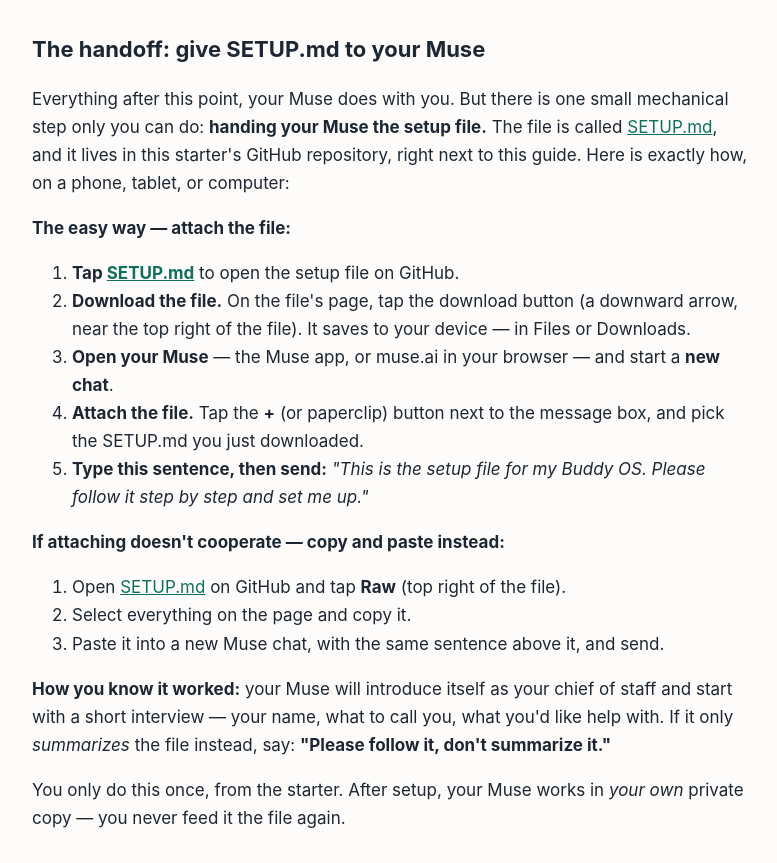
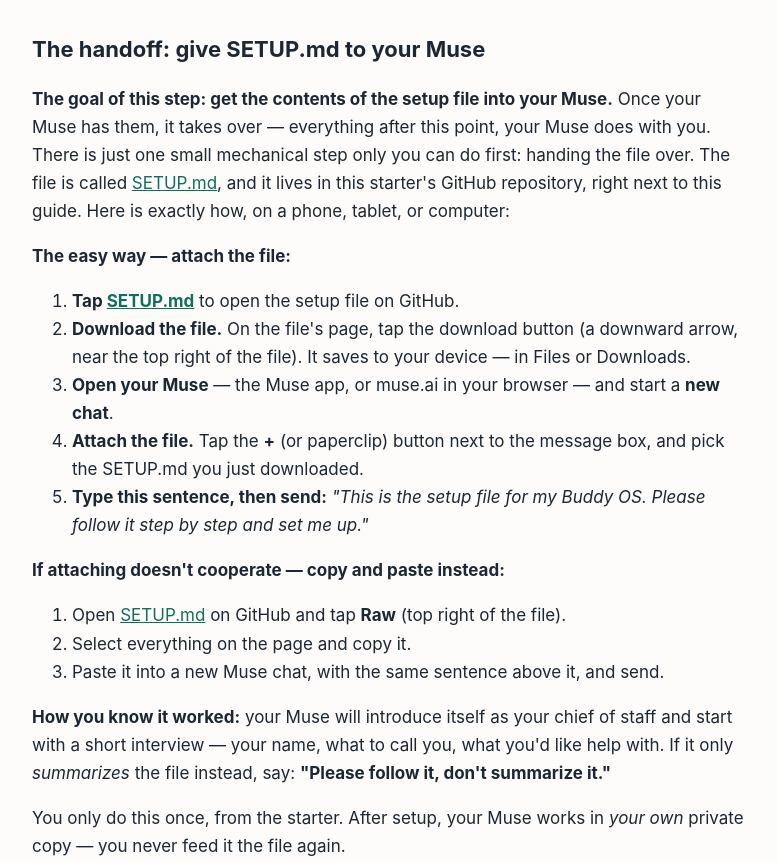
Before and after one commit to davedellaquila/buddy-os-starter, a plain HTML site: page start-here.html in a window 1280 px wide. Shown: the part 1727-2590 px from the top of the page, without its empty margins (250-1027 px from the left). Drawn offline with Linux system fonts and the light colour scheme.

Commit message:
START-HERE handoff: open the section with the goal — get the contents of the setup file into your Muse — before the mechanics. Nan's first-tester run, round 3.

```diff
--- a/start-here.html
+++ b/start-here.html
@@ -93,9 +93,11 @@ they'd need and don't:</p>
 <li><strong>No credit card beyond the Muse plan.</strong> Free tiers carry the rest.</li>
 </ul>
 <h2>The handoff: give SETUP.md to your Muse</h2>
-<p>Everything after this point, your Muse does with you. But there is one
-small mechanical step only you can do: <strong>handing your Muse the setup
-file.</strong> The file is called <a href="https://github.com/davedellaquila/buddy-os-starter/blob/main/SETUP.md">SETUP.md</a>,
+<p><strong>The goal of this step: get the contents of the setup file into your
+Muse.</strong> Once your Muse has them, it takes over — everything after
+this point, your Muse does with you. There is just one small
+mechanical step only you can do first: handing the file over. The
+file is called <a href="https://github.com/davedellaquila/buddy-os-starter/blob/main/SETUP.md">SETUP.md</a>,
 and it lives in this starter's
 GitHub repository, right next to this guide. Here is exactly how, on a
 phone, tablet, or computer:</p>
```
Also changed, not shown: 1 other file.
